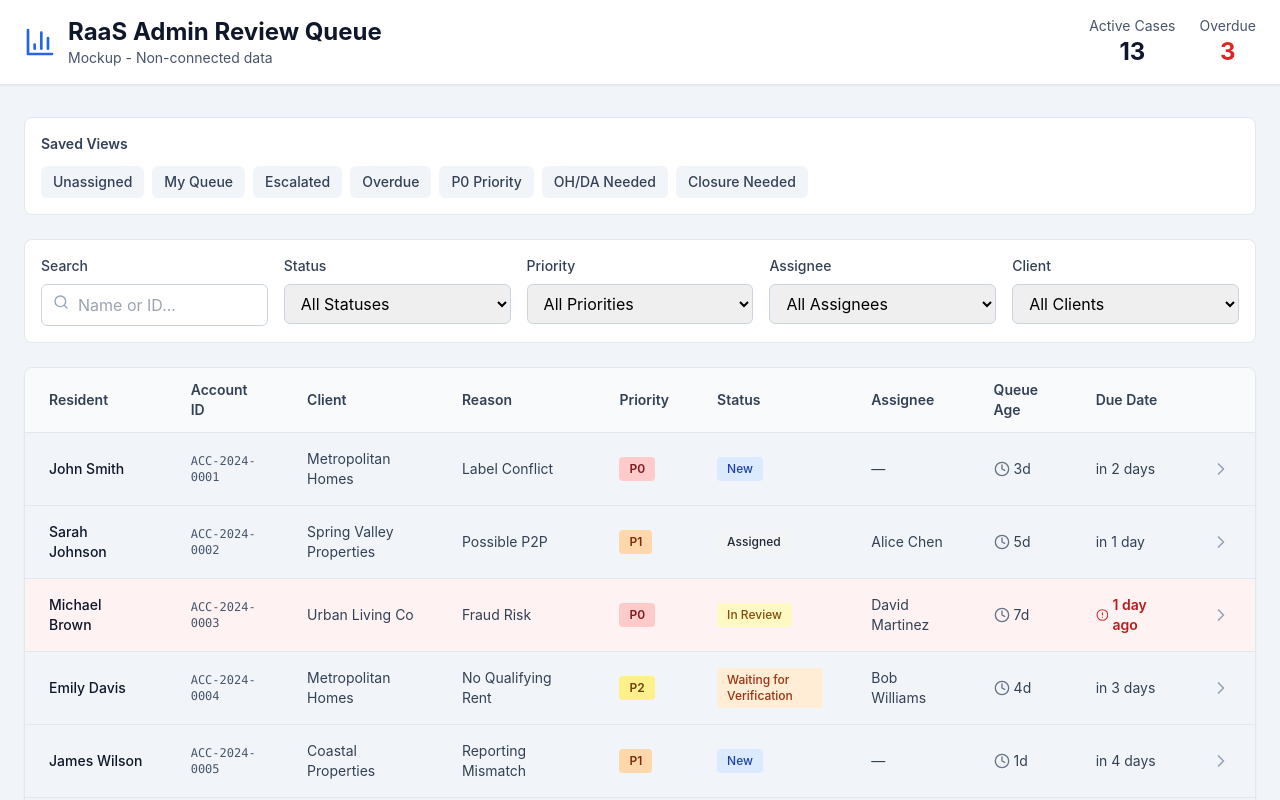
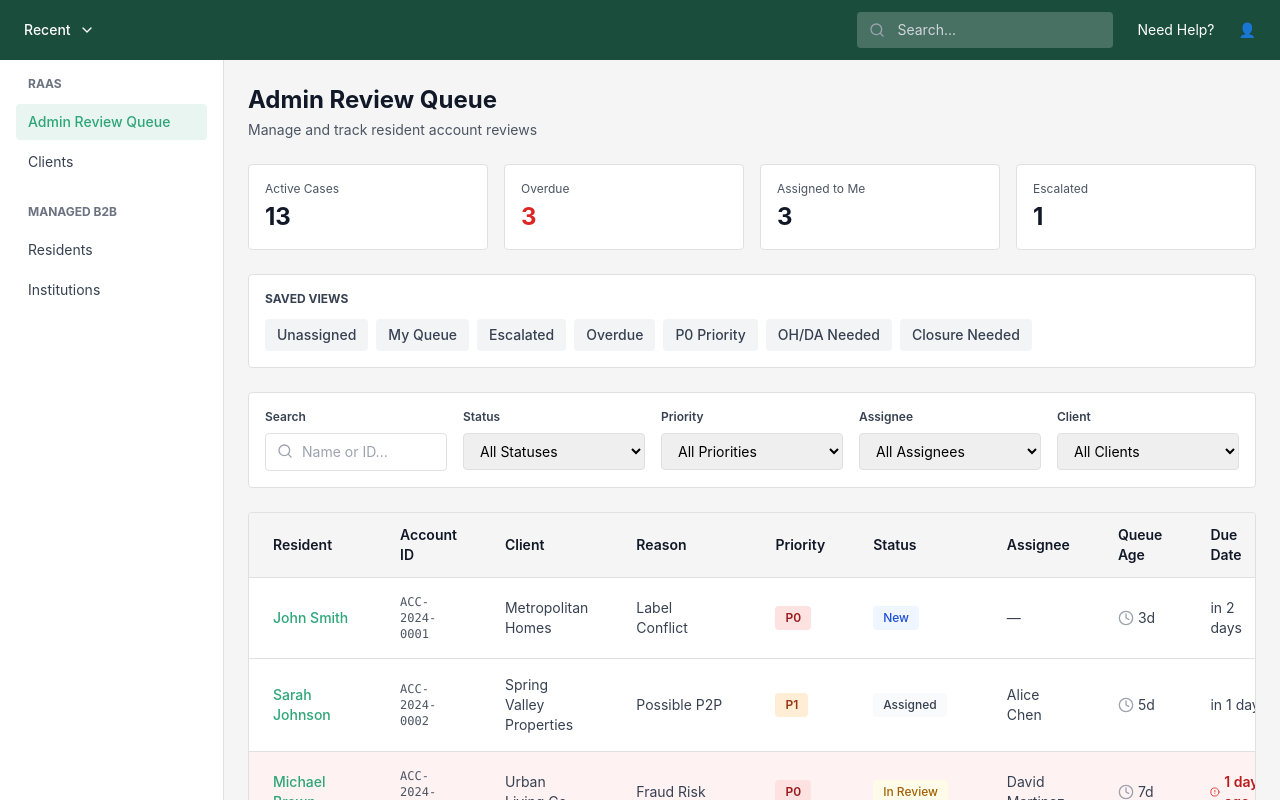
Before and after one commit to michaelstewart-esusu/raas-admin-review-mockup, a React (Vite) app: page / in a window 1280 px wide. Shown: the top 800 px of the page. Built offline with nearby package versions, Linux system fonts and the light colour scheme.

Commit message:
Style: Update to match admin console design system (dark teal header, sidebar navigation, green accents)

```diff
--- a/src/App.tsx
+++ b/src/App.tsx
@@ -6,7 +6,7 @@ import { QueueFilters } from './components/QueueFilters';
 import { SavedViews } from './components/SavedViews';
 import { CaseDetailPanel } from './components/CaseDetailPanel';
 import { AccountHistoryModal } from './components/AccountHistoryModal';
-import { BarChart3 } from 'lucide-react';
+import { Search, HelpCircle, ChevronDown } from 'lucide-react';
 
 function App() {
   const [cases, setCases] = useState<ReviewCase[]>(mockCases);
@@ -108,34 +108,99 @@ function App() {
   ).length;
 
   return (
-    <div className="min-h-screen bg-slate-100">
-      {/* Header */}
-      <header className="bg-white border-b border-slate-200 shadow-sm sticky top-0 z-30">
-        <div className="max-w-7xl mx-auto px-6 py-4">
-          <div className="flex items-center justify-between">
-            <div className="flex items-center gap-3">
-              <BarChart3 className="w-8 h-8 text-blue-600" />
-              <div>
-                <h1 className="text-2xl font-bold text-slate-900">RaaS Admin Review Queue</h1>
-                <p className="text-sm text-slate-600">Mockup - Non-connected data</p>
+    <div className="min-h-screen bg-esusu-gray-light flex flex-col">
+      {/* Top Header */}
+      <header className="bg-esusu-teal text-white sticky top-0 z-50">
+        <div className="px-6 py-3 flex items-center justify-between">
+          <div className="flex items-center gap-4">
+            <div className="text-sm font-medium flex items-center gap-2">
+              Recent <ChevronDown className="w-4 h-4" />
             </div>
           </div>
-            <div className="flex gap-6 text-sm">
-              <div className="text-center">
-                <p className="text-slate-600">Active Cases</p>
-                <p className="text-2xl font-bold text-slate-900">{activeCaseCount}</p>
+          <div className="flex items-center gap-6">
+            <div className="relative w-64">
+              <Search className="absolute left-3 top-2.5 w-4 h-4 text-gray-400" />
+              <input
+                type="text"
+                placeholder="Search..."
+                className="w-full pl-10 pr-4 py-2 rounded bg-white/20 text-white placeholder-gray-300 text-sm focus:outline-none focus:ring-2 focus:ring-white/30"
+              />
             </div>
-              <div className="text-center">
-                <p className="text-slate-600">Overdue</p>
-                <p className="text-2xl font-bold text-red-600">{overdueCount}</p>
-              </div>
-            </div>
+            <button className="text-sm hover:text-gray-200">Need Help?</button>
+            <button className="text-sm hover:text-gray-200">👤</button>
           </div>
         </div>
       </header>
 
+      <div className="flex flex-1">
+        {/* Sidebar */}
+        <aside className="w-56 bg-white border-r border-esusu-gray-border">
+          <nav className="p-4 space-y-6">
+            {/* RAAS Section */}
+            <div>
+              <h3 className="text-xs font-bold text-gray-500 mb-3 px-3">RAAS</h3>
+              <ul className="space-y-1">
+                <li>
+                  <button className="w-full text-left px-3 py-2 rounded bg-esusu-green-light text-esusu-green font-medium text-sm hover:bg-esusu-green/10">
+                    Admin Review Queue
+                  </button>
+                </li>
+                <li>
+                  <button className="w-full text-left px-3 py-2 rounded text-gray-700 text-sm hover:bg-gray-100">
+                    Clients
+                  </button>
+                </li>
+              </ul>
+            </div>
+
+            {/* Other Sections */}
+            <div>
+              <h3 className="text-xs font-bold text-gray-500 mb-3 px-3">MANAGED B2B</h3>
+              <ul className="space-y-1">
+                <li>
+                  <button className="w-full text-left px-3 py-2 rounded text-gray-700 text-sm hover:bg-gray-100">
+                    Residents
+                  </button>
+                </li>
+                <li>
+                  <button className="w-full text-left px-3 py-2 rounded text-gray-700 text-sm hover:bg-gray-100">
+                    Institutions
+                  </button>
+                </li>
+              </ul>
+            </div>
+          </nav>
+        </aside>
+
         {/* Main Content */}
-      <main className="max-w-7xl mx-auto px-6 py-8">
+        <main className="flex-1 p-6 overflow-y-auto">
+          <div className="max-w-7xl">
+            {/* Page Header */}
+            <div className="mb-6">
+              <h1 className="text-2xl font-bold text-gray-900 mb-1">Admin Review Queue</h1>
+              <p className="text-sm text-gray-600">Manage and track resident account reviews</p>
+            </div>
+
+            {/* Stats */}
+            <div className="grid grid-cols-4 gap-4 mb-6">
+              <div className="bg-white p-4 rounded border border-esusu-gray-border">
+                <p className="text-xs text-gray-600 mb-1">Active Cases</p>
+                <p className="text-2xl font-bold text-gray-900">{activeCaseCount}</p>
+              </div>
+              <div className="bg-white p-4 rounded border border-esusu-gray-border">
+                <p className="text-xs text-gray-600 mb-1">Overdue</p>
+                <p className="text-2xl font-bold text-red-600">{overdueCount}</p>
+              </div>
+              <div className="bg-white p-4 rounded border border-esusu-gray-border">
+                <p className="text-xs text-gray-600 mb-1">Assigned to Me</p>
+                <p className="text-2xl font-bold text-gray-900">{cases.filter(c => c.assignee === 'Alice Chen').length}</p>
+              </div>
+              <div className="bg-white p-4 rounded border border-esusu-gray-border">
+                <p className="text-xs text-gray-600 mb-1">Escalated</p>
+                <p className="text-2xl font-bold text-gray-900">{cases.filter(c => c.status === 'Escalated').length}</p>
+              </div>
+            </div>
+
             {/* Saved Views */}
             <SavedViews onViewSelect={handleViewSelect} />
 
@@ -175,7 +240,9 @@ function App() {
                 filterClient={filterClient || undefined}
               />
             </div>
+          </div>
         </main>
+      </div>
 
       {/* Case Detail Panel */}
       <CaseDetailPanel
--- a/src/components/QueueFilters.tsx
+++ b/src/components/QueueFilters.tsx
@@ -26,28 +26,28 @@ export const QueueFilters: React.FC<QueueFiltersProps> = ({
   onSearchChange,
 }) => {
   return (
-    <div className="bg-white p-4 rounded-lg border border-slate-200 space-y-4">
+    <div className="bg-white p-4 rounded border border-esusu-gray-border space-y-4 mb-6">
       <div className="grid grid-cols-1 md:grid-cols-2 lg:grid-cols-5 gap-4">
         {/* Search */}
         <div>
-          <label className="block text-sm font-medium text-slate-700 mb-2">Search</label>
+          <label className="block text-xs font-semibold text-gray-700 mb-2">Search</label>
           <div className="relative">
-            <Search className="absolute left-3 top-2.5 w-4 h-4 text-slate-400" />
+            <Search className="absolute left-3 top-2.5 w-4 h-4 text-gray-400" />
             <input
               type="text"
               placeholder="Name or ID..."
               onChange={(e) => onSearchChange?.(e.target.value)}
-              className="w-full pl-9 pr-3 py-2 border border-slate-300 rounded-md focus:outline-none focus:ring-2 focus:ring-blue-500"
+              className="w-full pl-9 pr-3 py-2 border border-esusu-gray-border rounded text-sm focus:outline-none focus:ring-2 focus:ring-esusu-green"
             />
           </div>
         </div>
 
         {/* Status Filter */}
         <div>
-          <label className="block text-sm font-medium text-slate-700 mb-2">Status</label>
+          <label className="block text-xs font-semibold text-gray-700 mb-2">Status</label>
           <select
             onChange={(e) => onStatusChange(e.target.value as CaseStatus | '')}
-            className="w-full px-3 py-2 border border-slate-300 rounded-md focus:outline-none focus:ring-2 focus:ring-blue-500"
+            className="w-full px-3 py-2 border border-esusu-gray-border rounded text-sm focus:outline-none focus:ring-2 focus:ring-esusu-green"
           >
             <option value="">All Statuses</option>
             {statuses.map((status) => (
@@ -60,10 +60,10 @@ export const QueueFilters: React.FC<QueueFiltersProps> = ({
 
         {/* Priority Filter */}
         <div>
-          <label className="block text-sm font-medium text-slate-700 mb-2">Priority</label>
+          <label className="block text-xs font-semibold text-gray-700 mb-2">Priority</label>
           <select
             onChange={(e) => onPriorityChange(e.target.value as CasePriority | '')}
-            className="w-full px-3 py-2 border border-slate-300 rounded-md focus:outline-none focus:ring-2 focus:ring-blue-500"
+            className="w-full px-3 py-2 border border-esusu-gray-border rounded text-sm focus:outline-none focus:ring-2 focus:ring-esusu-green"
           >
             <option value="">All Priorities</option>
             {priorities.map((priority) => (
@@ -76,10 +76,10 @@ export const QueueFilters: React.FC<QueueFiltersProps> = ({
 
         {/* Assignee Filter */}
         <div>
-          <label className="block text-sm font-medium text-slate-700 mb-2">Assignee</label>
+          <label className="block text-xs font-semibold text-gray-700 mb-2">Assignee</label>
           <select
             onChange={(e) => onAssigneeChange(e.target.value)}
-            className="w-full px-3 py-2 border border-slate-300 rounded-md focus:outline-none focus:ring-2 focus:ring-blue-500"
+            className="w-full px-3 py-2 border border-esusu-gray-border rounded text-sm focus:outline-none focus:ring-2 focus:ring-esusu-green"
           >
             <option value="">All Assignees</option>
             <option value="unassigned">Unassigned</option>
@@ -93,10 +93,10 @@ export const QueueFilters: React.FC<QueueFiltersProps> = ({
 
         {/* Client Filter */}
         <div>
-          <label className="block text-sm font-medium text-slate-700 mb-2">Client</label>
+          <label className="block text-xs font-semibold text-gray-700 mb-2">Client</label>
           <select
             onChange={(e) => onClientChange(e.target.value)}
-            className="w-full px-3 py-2 border border-slate-300 rounded-md focus:outline-none focus:ring-2 focus:ring-blue-500"
+            className="w-full px-3 py-2 border border-esusu-gray-border rounded text-sm focus:outline-none focus:ring-2 focus:ring-esusu-green"
           >
             <option value="">All Clients</option>
             {clients.map((client) => (
--- a/src/components/QueueTable.tsx
+++ b/src/components/QueueTable.tsx
@@ -1,7 +1,7 @@
 import React, { useMemo } from 'react';
 import { ReviewCase, CasePriority, CaseStatus } from '../types';
 import { formatDistanceToNow, isPast } from 'date-fns';
-import { ChevronRight, AlertCircle, Clock } from 'lucide-react';
+import { AlertCircle, Clock } from 'lucide-react';
 
 interface QueueTableProps {
   cases: ReviewCase[];
@@ -13,21 +13,21 @@ interface QueueTableProps {
 }
 
 const statusColors: Record<CaseStatus, string> = {
-  'New': 'bg-blue-100 text-blue-800',
-  'Assigned': 'bg-gray-100 text-gray-800',
-  'In Review': 'bg-yellow-100 text-yellow-800',
-  'Waiting for Verification': 'bg-orange-100 text-orange-800',
-  'Escalated': 'bg-red-100 text-red-800',
-  'Done': 'bg-green-100 text-green-800',
-  'Closed': 'bg-slate-100 text-slate-800',
-  'OH/DA Pending': 'bg-purple-100 text-purple-800',
-  'Closure Pending': 'bg-pink-100 text-pink-800',
+  'New': 'bg-blue-50 text-blue-700',
+  'Assigned': 'bg-gray-50 text-gray-700',
+  'In Review': 'bg-yellow-50 text-yellow-700',
+  'Waiting for Verification': 'bg-orange-50 text-orange-700',
+  'Escalated': 'bg-red-50 text-red-700',
+  'Done': 'bg-esusu-green-light text-esusu-green',
+  'Closed': 'bg-gray-50 text-gray-700',
+  'OH/DA Pending': 'bg-purple-50 text-purple-700',
+  'Closure Pending': 'bg-pink-50 text-pink-700',
 };
 
 const priorityColors: Record<CasePriority, string> = {
-  'P0': 'bg-red-200 text-red-900 font-bold',
-  'P1': 'bg-orange-200 text-orange-900 font-semibold',
-  'P2': 'bg-yellow-200 text-yellow-900',
+  'P0': 'bg-red-100 text-red-800 font-bold',
+  'P1': 'bg-orange-100 text-orange-800 font-semibold',
+  'P2': 'bg-yellow-100 text-yellow-800',
 };
 
 const reasonLabels: Record<string, string> = {
@@ -69,26 +69,25 @@ export const QueueTable: React.FC<QueueTableProps> = ({
   };
 
   return (
-    <div className="overflow-x-auto rounded-lg border border-slate-200 shadow-sm">
+    <div className="bg-white rounded border border-esusu-gray-border overflow-x-auto">
       <table className="w-full text-sm">
-        <thead className="bg-slate-50 border-b border-slate-200">
+        <thead className="bg-esusu-gray-light border-b border-esusu-gray-border">
           <tr>
-            <th className="px-6 py-3 text-left font-semibold text-slate-700">Resident</th>
-            <th className="px-6 py-3 text-left font-semibold text-slate-700">Account ID</th>
-            <th className="px-6 py-3 text-left font-semibold text-slate-700">Client</th>
-            <th className="px-6 py-3 text-left font-semibold text-slate-700">Reason</th>
-            <th className="px-6 py-3 text-left font-semibold text-slate-700">Priority</th>
-            <th className="px-6 py-3 text-left font-semibold text-slate-700">Status</th>
-            <th className="px-6 py-3 text-left font-semibold text-slate-700">Assignee</th>
-            <th className="px-6 py-3 text-left font-semibold text-slate-700">Queue Age</th>
-            <th className="px-6 py-3 text-left font-semibold text-slate-700">Due Date</th>
-            <th className="px-6 py-3 text-left font-semibold text-slate-700"></th>
+            <th className="px-6 py-3 text-left font-semibold text-gray-900">Resident</th>
+            <th className="px-6 py-3 text-left font-semibold text-gray-900">Account ID</th>
+            <th className="px-6 py-3 text-left font-semibold text-gray-900">Client</th>
+            <th className="px-6 py-3 text-left font-semibold text-gray-900">Reason</th>
+            <th className="px-6 py-3 text-left font-semibold text-gray-900">Priority</th>
+            <th className="px-6 py-3 text-left font-semibold text-gray-900">Status</th>
+            <th className="px-6 py-3 text-left font-semibold text-gray-900">Assignee</th>
+            <th className="px-6 py-3 text-left font-semibold text-gray-900">Queue Age</th>
+            <th className="px-6 py-3 text-left font-semibold text-gray-900">Due Date</th>
           </tr>
         </thead>
         <tbody>
           {filteredCases.length === 0 ? (
             <tr>
-              <td colSpan={10} className="px-6 py-8 text-center text-slate-500">
+              <td colSpan={9} className="px-6 py-8 text-center text-gray-500">
                 No cases found matching your filters.
               </td>
             </tr>
@@ -100,19 +99,19 @@ export const QueueTable: React.FC<QueueTableProps> = ({
               return (
                 <tr
                   key={reviewCase.id}
-                  className={`border-b border-slate-200 hover:bg-slate-50 cursor-pointer transition-colors ${
+                  className={`border-b border-esusu-gray-border hover:bg-gray-50 cursor-pointer transition-colors ${
                     overdue ? 'bg-red-50' : ''
                   }`}
                   onClick={() => onSelectCase(reviewCase.id)}
                 >
-                  <td className="px-6 py-4 font-medium text-slate-900">
+                  <td className="px-6 py-4 font-medium text-esusu-green hover:underline">
                     {reviewCase.residentName}
                   </td>
-                  <td className="px-6 py-4 font-mono text-slate-600 text-xs">
+                  <td className="px-6 py-4 font-mono text-gray-600 text-xs">
                     {reviewCase.accountId}
                   </td>
-                  <td className="px-6 py-4 text-slate-700">{reviewCase.client}</td>
-                  <td className="px-6 py-4 text-slate-700">
+                  <td className="px-6 py-4 text-gray-700">{reviewCase.client}</td>
+                  <td className="px-6 py-4 text-gray-700">
                     {reasonLabels[reviewCase.reason] || reviewCase.reason}
                   </td>
                   <td className="px-6 py-4">
@@ -125,23 +124,20 @@ export const QueueTable: React.FC<QueueTableProps> = ({
                       {reviewCase.status}
                     </span>
                   </td>
-                  <td className="px-6 py-4 text-slate-700">
+                  <td className="px-6 py-4 text-gray-700">
                     {reviewCase.assignee || '—'}
                   </td>
-                  <td className="px-6 py-4 text-slate-700">
+                  <td className="px-6 py-4 text-gray-700">
                     <div className="flex items-center gap-1">
-                      <Clock className="w-4 h-4 text-slate-500" />
+                      <Clock className="w-4 h-4 text-gray-400" />
                       {queueAge}d
                     </div>
                   </td>
-                  <td className={`px-6 py-4 ${ overdue ? 'text-red-700 font-semibold' : 'text-slate-700' }`}>
+                  <td className={`px-6 py-4 ${ overdue ? 'text-red-700 font-semibold' : 'text-gray-700' }`}>
                     <div className="flex items-center gap-1">
                       {overdue && <AlertCircle className="w-4 h-4 text-red-600" />}
                       {formatDistanceToNow(reviewCase.dueDate, { addSuffix: true })}
                     </div>
-                  </td>
-                  <td className="px-6 py-4 text-right">
-                    <ChevronRight className="w-5 h-5 text-slate-400" />
                   </td>
                 </tr>
               );
--- a/src/components/SavedViews.tsx
+++ b/src/components/SavedViews.tsx
@@ -23,14 +23,14 @@ export const SavedViews: React.FC<SavedViewsProps> = ({ onViewSelect, currentAss
   ];
 
   return (
-    <div className="bg-white p-4 rounded-lg border border-slate-200 mb-6">
-      <h3 className="text-sm font-semibold text-slate-700 mb-3">Saved Views</h3>
+    <div className="bg-white p-4 rounded border border-esusu-gray-border mb-6">
+      <h3 className="text-xs font-bold text-gray-700 mb-3">SAVED VIEWS</h3>
       <div className="flex flex-wrap gap-2">
         {views.map((view) => (
           <button
             key={view.label}
             onClick={() => onViewSelect(view.filters)}
-            className="px-3 py-1.5 text-sm font-medium text-slate-700 bg-slate-100 rounded-md hover:bg-slate-200 transition-colors"
+            className="px-3 py-1.5 text-sm font-medium text-gray-700 bg-gray-100 rounded hover:bg-esusu-green hover:text-white transition-colors"
           >
             {view.label}
           </button>
--- a/src/index.css
+++ b/src/index.css
@@ -9,6 +9,7 @@ body {
     sans-serif;
   -webkit-font-smoothing: antialiased;
   -moz-osx-font-smoothing: grayscale;
+  background-color: #f5f5f5;
 }
 
 code {
--- a/tailwind.config.js
+++ b/tailwind.config.js
@@ -7,18 +7,13 @@ export default {
   theme: {
     extend: {
       colors: {
-        slate: {
-          50: '#f8fafc',
-          100: '#f1f5f9',
-          200: '#e2e8f0',
-          300: '#cbd5e1',
-          400: '#94a3b8',
-          500: '#64748b',
-          600: '#475569',
-          700: '#334155',
-          800: '#1e293b',
-          900: '#0f172a',
-        },
+        // Admin console brand colors
+        'esusu-teal': '#1a4d3c',
+        'esusu-teal-dark': '#0d3429',
+        'esusu-green': '#2ea678',
+        'esusu-green-light': '#e8f5f0',
+        'esusu-gray-light': '#f5f5f5',
+        'esusu-gray-border': '#e0e0e0',
       },
     },
   },
```
Lines whose indentation alone changed are shown as unchanged.
